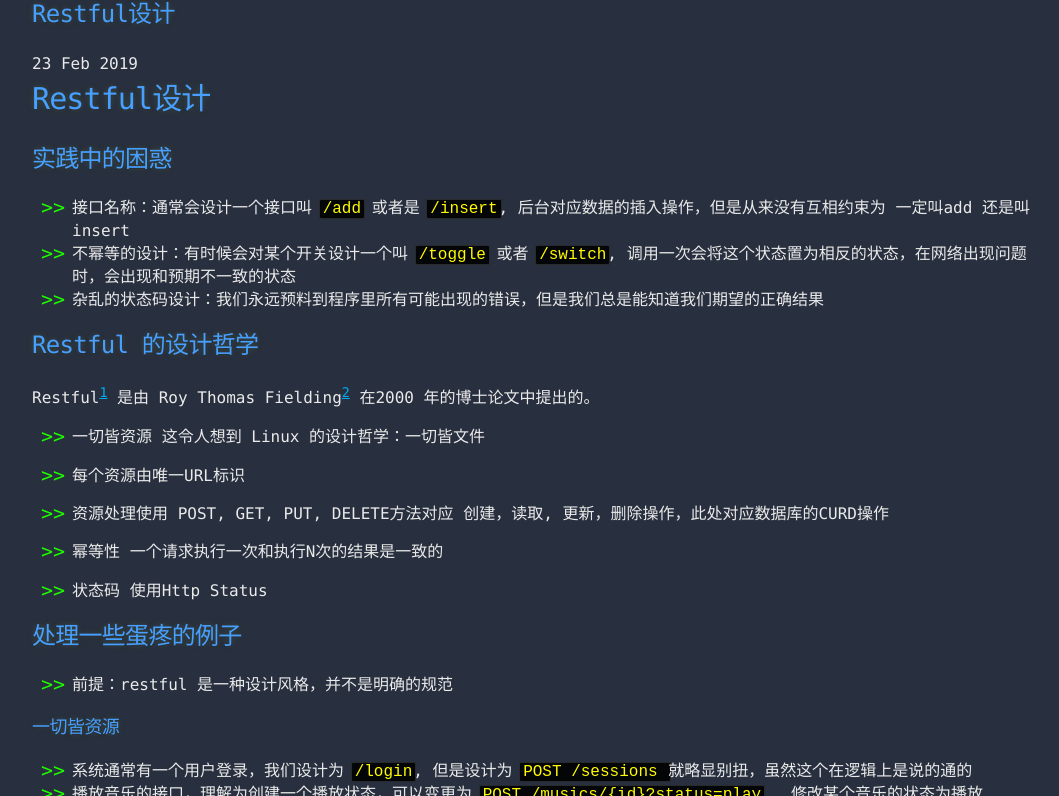
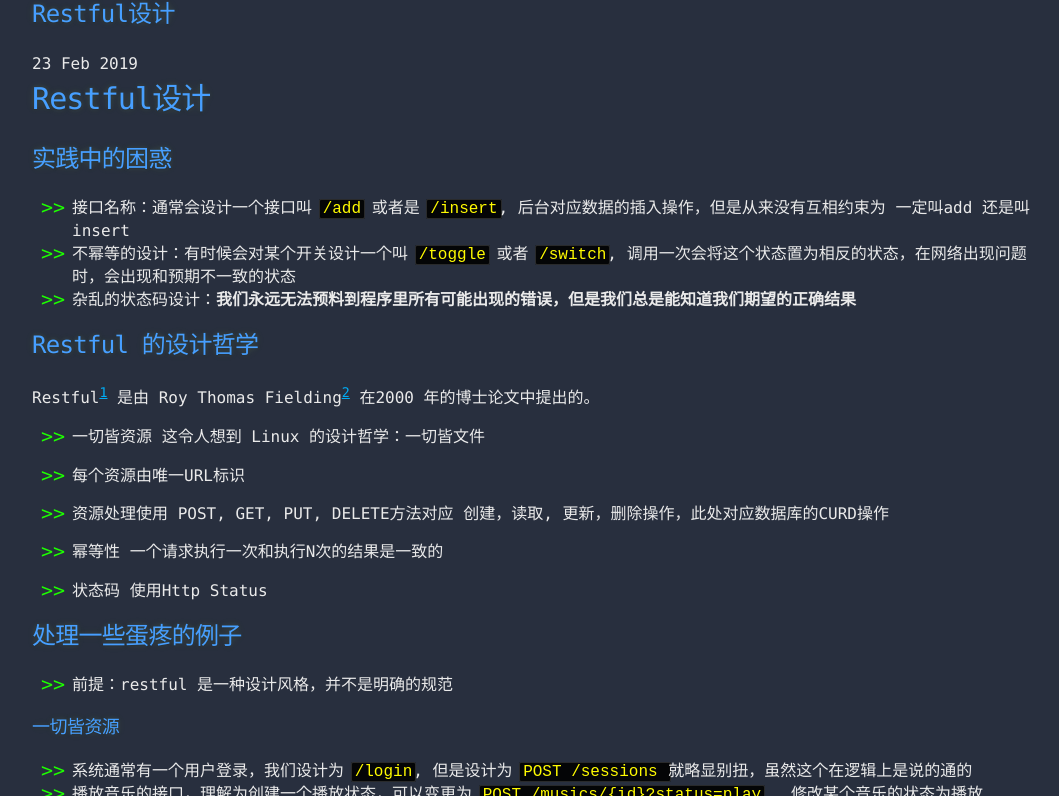
Before and after one commit to Ikki-Dai/blogs, a Jekyll site: the page built from _posts/2019-02-23-Restful设计.md, in a window 1280 px wide and 900 px high, cut to the strip 104-900 px from the top of the window. Shown: the whole strip, without its empty margins (108-1167 px from the left). Built offline with Jekyll 4.4.1, drawn with Linux system fonts in a browser that asks for light colours.

Commit message:
fix a expression bug

```diff
--- a/_posts/2019-02-23-Restful设计.md
+++ b/_posts/2019-02-23-Restful设计.md
@@ -4,7 +4,7 @@
 
 - 接口名称：通常会设计一个接口叫  `/add` 或者是 `/insert`, 后台对应数据的插入操作，但是从来没有互相约束为 一定叫add 还是叫insert
 - 不幂等的设计：有时候会对某个开关设计一个叫 `/toggle` 或者  `/switch`, 调用一次会将这个状态置为相反的状态，在网络出现问题时，会出现和预期不一致的状态
-- 杂乱的状态码设计：我们永远预料到程序里所有可能出现的错误，但是我们总是能知道我们期望的正确结果
+- 杂乱的状态码设计：**我们永远无法预料到程序里所有可能出现的错误，但是我们总是能知道我们期望的正确结果**
 
 ## Restful 的设计哲学
 
```
